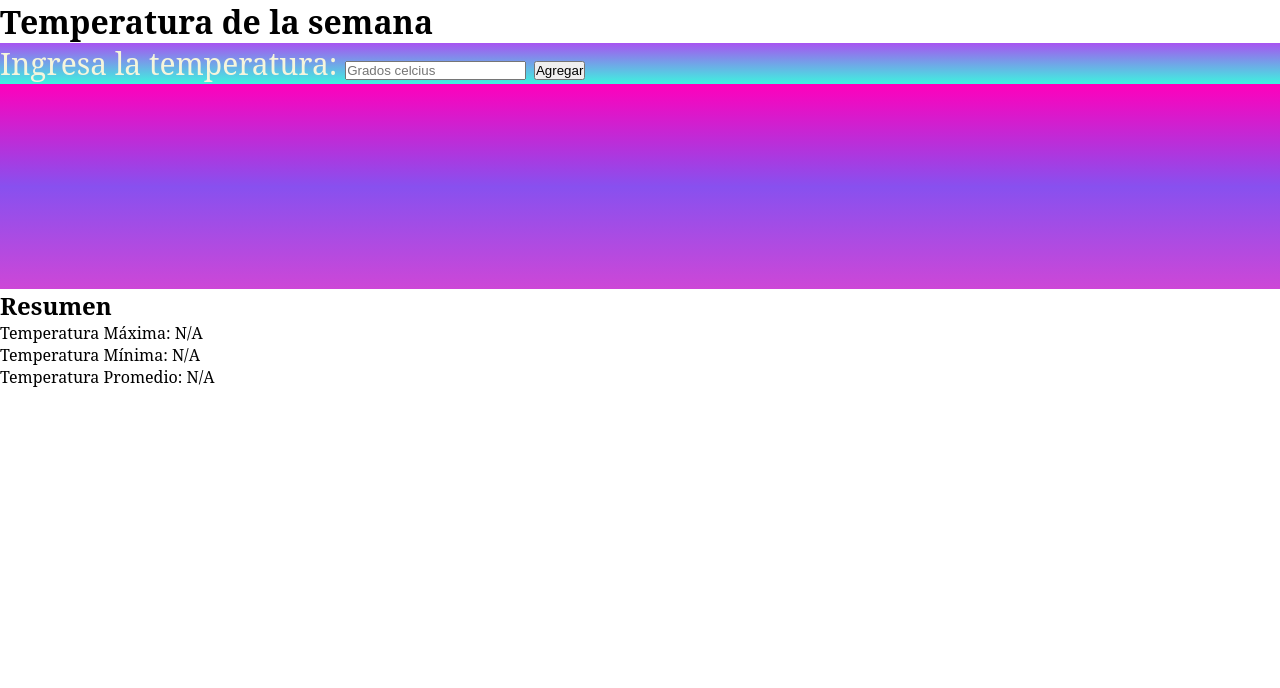
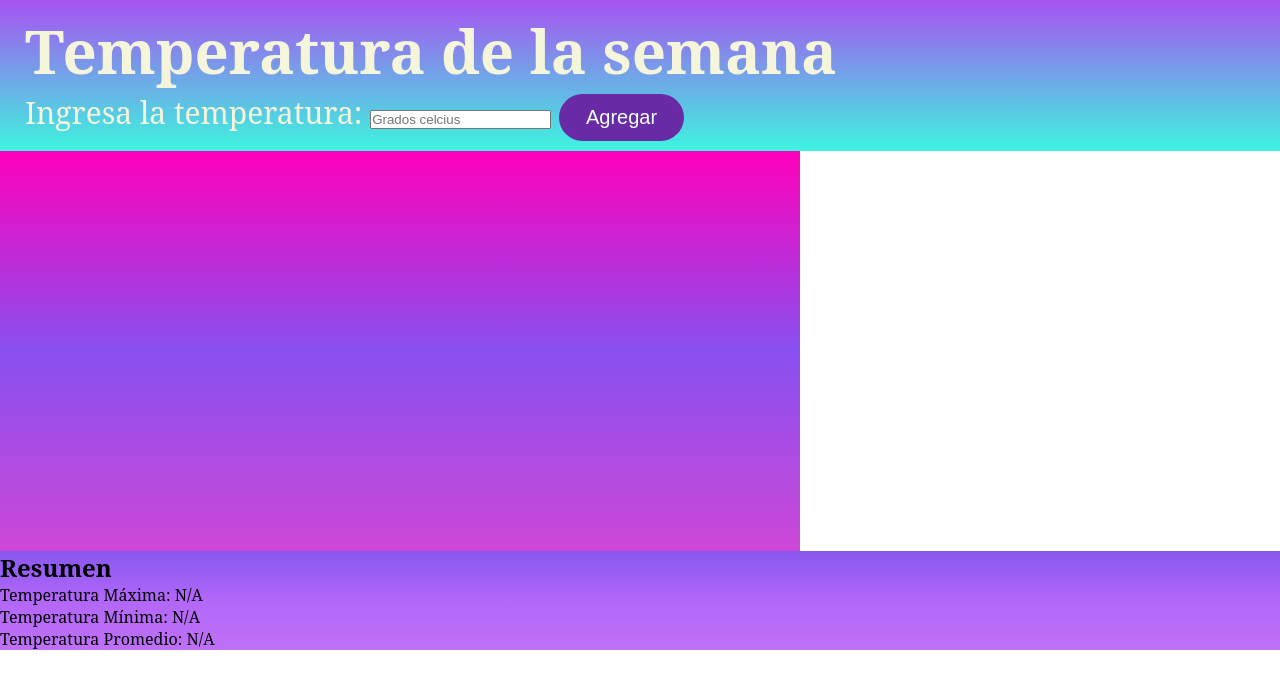
Before and after one commit to rocimed/Temperatura, a plain HTML site: page Index.html in a window 1280 px wide. Drawn offline with nearby package versions, Linux system fonts and the light colour scheme.

Commit message:
aactualizacion de estilos y grafica

```diff
--- a/Clima.js
+++ b/Clima.js
@@ -25,8 +25,6 @@ function agregarTemperatura() {
     }
 }
 
-
-
 function dibujarGrafico() {
     const data = temperaturas.map(item => item.temperatura);
     const labels = temperaturas.map((item, i) => "Día " + diasSemana[i]);
@@ -39,7 +37,7 @@ function dibujarGrafico() {
             datasets: [{
                 label: 'Temperatura',
                 data: data,
-                borderColor: 'blue',
+                borderColor: 'white',
                 fill: false,
             }]
         },
@@ -82,7 +80,7 @@ function actualizarTemperaturas() {
     ulTemperaturas.innerHTML = '';
     for (let i = 0; i < temperaturas.length; i++) {
         const li = document.createElement('li');
-        li.textContent = "Día "+diasSemana[i]+ ":"+temperaturas[i].temperatura.toFixed(2);
+        li.textContent = "Día "+diasSemana[i]+ ": "+temperaturas[i].temperatura.toFixed(2);
         ulTemperaturas.appendChild(li);
     }
 }
--- a/Index.html
+++ b/Index.html
@@ -13,8 +13,8 @@
 </head>
 
 <body>
-    <h1>Temperatura de la semana</h1>
     <div class="container">
+        <h1>Temperatura de la semana</h1>
         <label for="tempInput">Ingresa la temperatura: </label>
         <input type="number" placeholder="Grados celcius" id="tempInput">
         <button onclick="agregarTemperatura()">Agregar</button>
@@ -23,7 +23,7 @@
     <div class="graf">
         <canvas id="temperaturaChart" width="400" height="200"></canvas>
     </div>
-    <div>
+    <div class="resumen">
         <ul id="temperaturas"></ul>
         <h2>Resumen</h2>
         <p>Temperatura Máxima: <span id="tempMax">N/A</span></p>
--- a/style.css
+++ b/style.css
@@ -15,8 +15,26 @@ body{
     background-image: linear-gradient(rgb(167, 83, 241),rgb(61, 244, 223));
     color: beige;
     font-size: 30px;
+    padding: 10px 25px;
+}
+.container button{
+    background-color: rgb(104, 42, 165);
+    color: azure;
+    font-size: 20px;
+    border-color: transparent;
+    border-radius: 50px;
+    padding: 10px 25px;
+}
+.container button:hover{
+    background-color: aqua;
 }
 .graf{
+        width: 80%;
+        max-width: 800px;
+        height: 400px;
     background-image: linear-gradient(rgb(255, 0, 187),rgb(136, 80, 239),rgb(205, 71, 215));
-    color: beige;
+    color: azure;
 }
+.resumen{
+    background-image: linear-gradient(rgb(135, 87, 238), rgb(178, 103, 249),rgb(190, 113, 246));
+}
```
